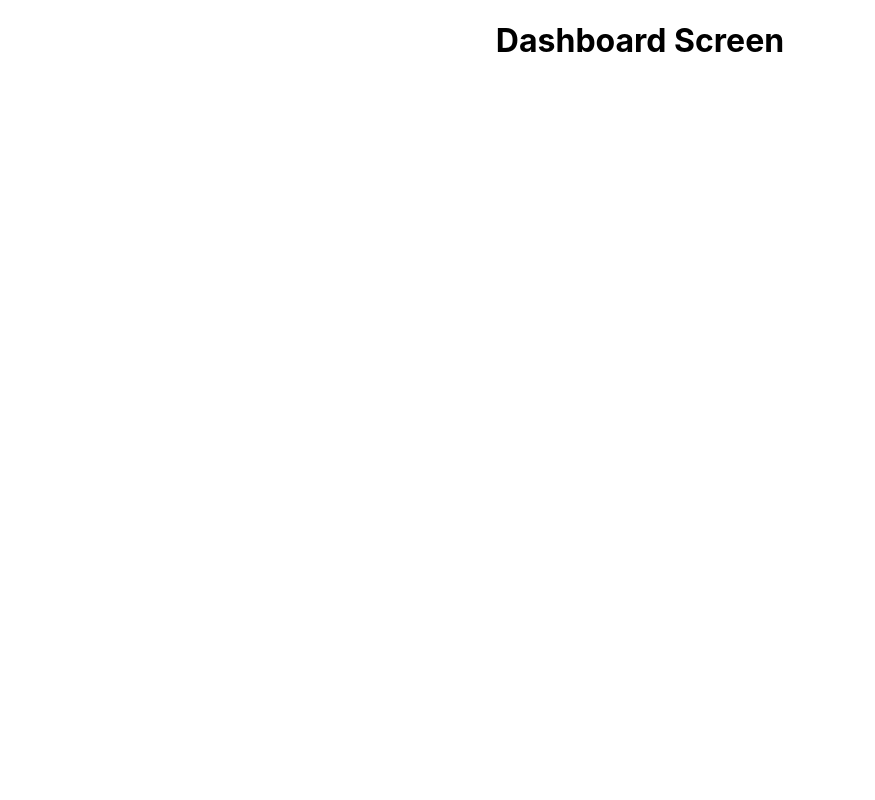
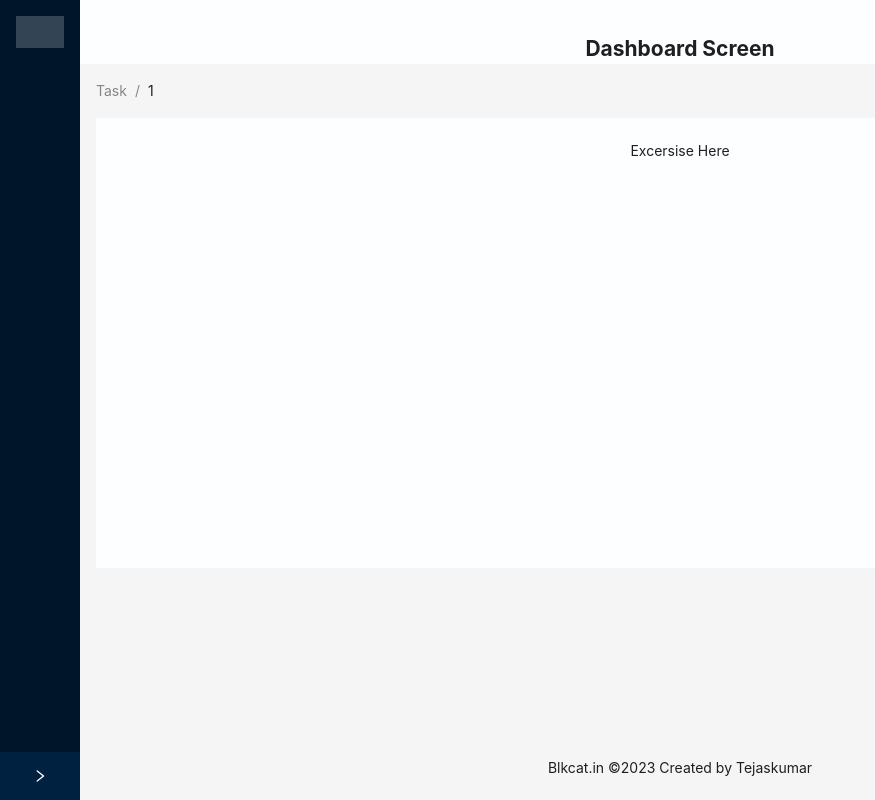
Before and after one commit to tejs13/amplify-react, a React (Create React App) app: page /Dashboard in a window 1280 px wide. Shown: the whole page, without its empty margins (0-875 px from the left). Built offline with nearby package versions, Linux system fonts and the light colour scheme.

Commit message:
added dashboard

```diff
--- a/package.json
+++ b/package.json
@@ -10,7 +10,7 @@
     "react": "^18.2.0",
     "react-dom": "^18.2.0",
     "react-ga": "^3.3.1",
-    "react-router-dom": "^5.2.0",
+    "react-router-dom": "^6.8.0",
     "react-scripts": "5.0.1",
     "web-vitals": "^2.1.4"
   },
--- a/src/AppRouter.jsx
+++ b/src/AppRouter.jsx
@@ -1,5 +1,5 @@
 import React, {Component} from 'react';
-import { BrowserRouter as Router, Route, Switch } from "react-router-dom";
+import { BrowserRouter as Router, Routes, Route, Switch } from "react-router-dom";
 import Dashboard from './Dashboard/Screens/Dashboard';
 import HomeScreen from './HomeScreen/Screens/HomeScreen';
 
@@ -9,14 +9,12 @@ class AppRouters extends React.Component {
 
     render() {
         return (
-            <Router>
-                <Switch>
-                    <Route exact path="/" component={HomeScreen}/>
+                <Routes>
+                    <Route exact path="/" element={<HomeScreen/>}/>
 
-                    <Route path='/Dashboard' component={Dashboard} />
+                    <Route path='/Dashboard' element={<Dashboard/>} />
 
-                </Switch>
-             </Router>
+                </Routes>
 
         )
     }
--- /dev/null
+++ b/src/Commons/WithRouterWrapper.jsx
@@ -0,0 +1,18 @@
+import { useNavigate, useLocation, useParams } from 'react-router-dom';
+
+export const withRouter = (Component) => {
+  const Wrapper = (props) => {
+    const navigate = useNavigate();
+    const location = useLocation();
+    const params = useParams();
+
+    return (
+      <Component
+        navigate={navigate}
+        {...props}
+        />
+    );
+  };
+
+  return Wrapper;
+};
--- a/src/Dashboard/Screens/Dashboard.jsx
+++ b/src/Dashboard/Screens/Dashboard.jsx
@@ -1,4 +1,9 @@
 import React, {Component} from 'react';
+import { Breadcrumb, Layout, Menu, theme } from 'antd';
+
+
+const { Header, Content, Footer, Sider } = Layout;
+
 
 
 
@@ -6,16 +11,52 @@ class Dashboard extends React.Component{
     constructor(props){
         super(props)
         this.state = {
-
+            showSideNavBar : true
 
         }
+        this.toggleCollapse = this.toggleCollapse.bind(this)
 
     }
+
+    toggleCollapse(e) {
+        console.log(e)
+
+        this.setState(this.state.showSideNavBar ? {showSideNavBar: false } : {showSideNavBar: true} )
+    }
+
 
 
     render(){
         return(
-            <h1> Dashboard Screen</h1>
+            <>
+            {/* <h1> </h1> */}
+            <Layout style={{ minHeight: '100vh' }}>
+            <Sider collapsible collapsed={this.state.showSideNavBar} onCollapse={this.toggleCollapse}>
+                <div style={{ height: 32, margin: 16, background: 'rgba(255, 255, 255, 0.2)' }} />
+                <Menu theme="dark" defaultSelectedKeys={['1']} mode="inline"  />
+            </Sider>
+                <Layout className="site-layout">
+                    <Header style={{ padding: 0, background: '#FCFEFF' }}  >
+                        <h2 style={{ textAlign: 'center' }}>Dashboard Screen</h2>
+                    </Header>
+                    <Content style={{ margin: '0 16px' }}>
+                    <Breadcrumb style={{ margin: '16px 0' }}>
+                        <Breadcrumb.Item>Task</Breadcrumb.Item>
+                        <Breadcrumb.Item>1</Breadcrumb.Item>
+                    </Breadcrumb>
+                    <div style={{ padding: 24, minHeight: 450, background: '#FCFEFF' }}>
+                        Excersise Here
+                    </div>
+                    </Content>
+                    <Footer style={{ textAlign: 'center' }}>Blkcat.in ©2023 Created by Tejaskumar</Footer>
+                </Layout>
+
+            </Layout>
+
+
+            </>
+
+
         )
     }
 
--- a/src/HomeScreen/Screens/HomeScreen.jsx
+++ b/src/HomeScreen/Screens/HomeScreen.jsx
@@ -1,6 +1,8 @@
 import React, {Component} from 'react';
 import { Button } from 'antd';
-import { withRouter } from "react-router";
+import { withRouter } from '../../Commons/WithRouterWrapper';
+
+
 class HomeScreen extends React.Component{
     constructor(props){
         super(props);
@@ -10,10 +12,7 @@ class HomeScreen extends React.Component{
     }
     routeChange = () => {
         console.log("button clicked")
-        this.props.history.push({
-            pathname: '/Dashboard',
-            state: {}
-        });
+        this.props.navigate('/Dashboard')
     }
     render() {
         return (
--- a/src/RouteChangeTracker.jsx
+++ b/src/RouteChangeTracker.jsx
@@ -1,5 +1,5 @@
 import React from 'react'
-import { withRouter } from 'react-router-dom';
+import { withRouter } from './Commons/WithRouterWrapper';
 import ReactGA from 'react-ga';
 
 const RouteChangeTracker = ({ history }) => {
```
Also changed, not shown: 1 other file (tests, documents, lock files or other folders).
